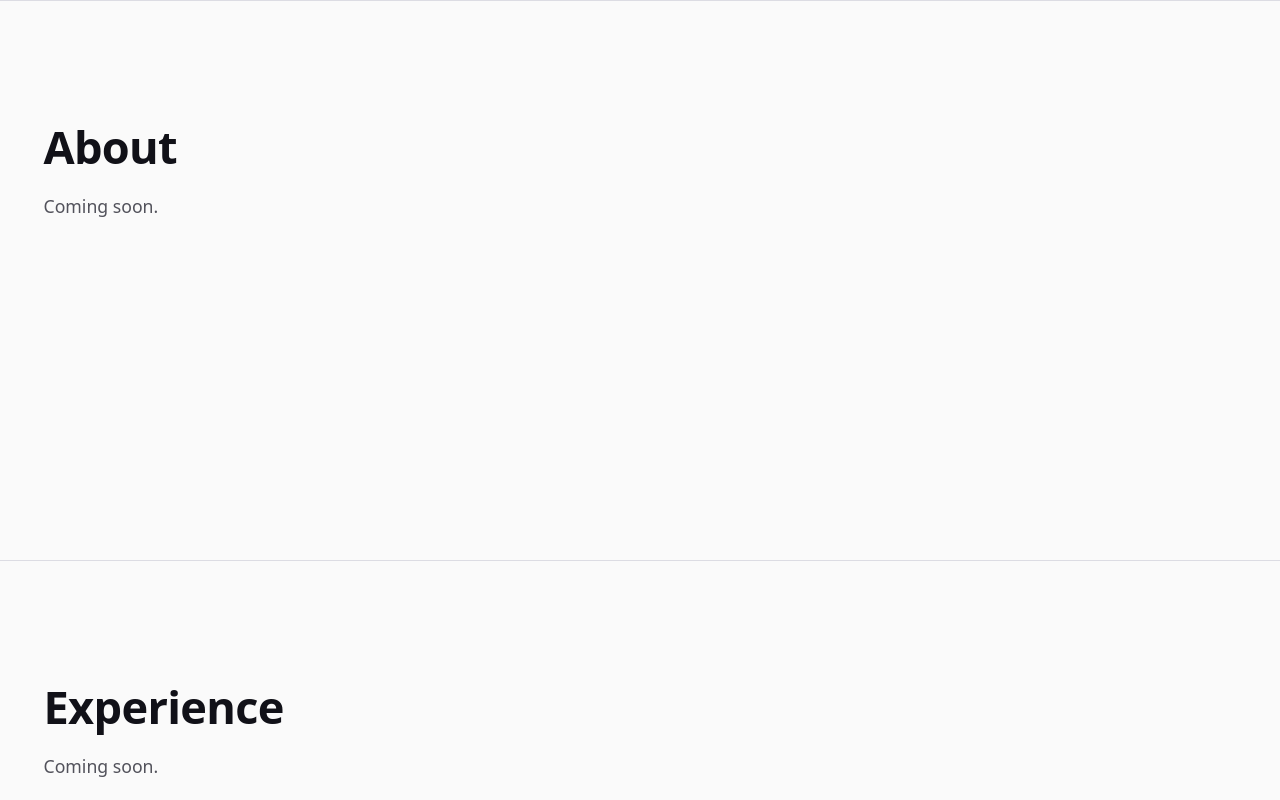
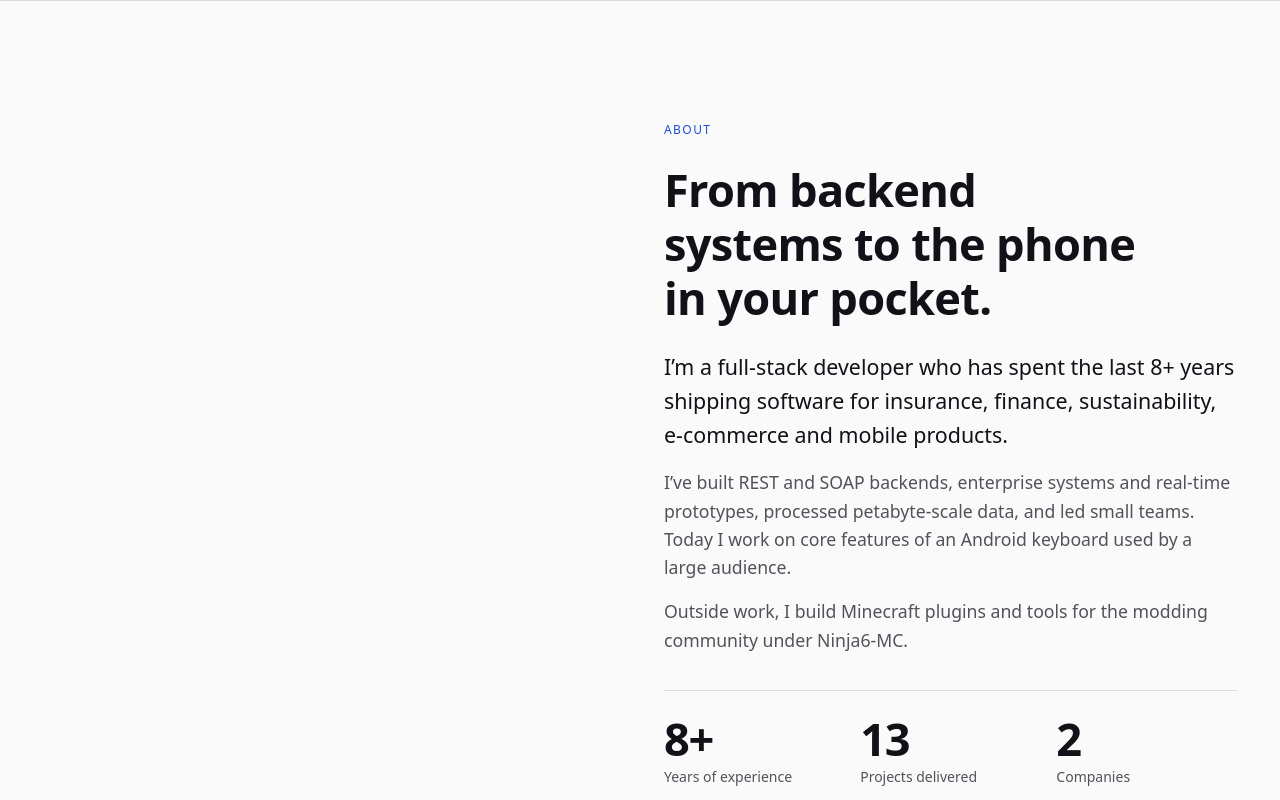
Before and after one commit to BharathASL/BharathASL.github.io, a React (Vite) app: page / in a window 1280 px wide. Shown: the part 800-1600 px from the top of the page. Built offline with nearby package versions, Linux system fonts and the light colour scheme; no server answers.

Commit message:
Add about section with story, key facts and space for the character

```diff
--- a/scripts/check-data.mjs
+++ b/scripts/check-data.mjs
@@ -40,6 +40,7 @@ text('profile', profile.role, 'role');
 text('profile', profile.tagline, 'tagline');
 month('profile', profile.careerStart, 'careerStart');
 list('profile', profile.roles, 'roles');
+text('profile', profile.aboutHeading, 'aboutHeading');
 list('profile', profile.about, 'about');
 
 services.forEach((s) => {
--- a/src/App.jsx
+++ b/src/App.jsx
@@ -7,6 +7,7 @@ import Cursor from './components/Cursor.jsx';
 import { followSystemTheme } from './theme/theme.js';
 import Section from './components/layout/Section.jsx';
 import Hero from './sections/Hero.jsx';
+import About from './sections/About.jsx';
 import { useDownload } from './hooks/useDownload.js';
 import { useReducedMotion } from './hooks/useReducedMotion.js';
 import { useSmoothScroll } from './hooks/useSmoothScroll.js';
@@ -65,12 +66,15 @@ export default function App() {
             )
           }
         />
-        {navigation.map((item) => (
-          <Section key={item.id} id={item.id} className="placeholder-section" labelledBy={`${item.id}-title`}>
-            <h2 id={`${item.id}-title`}>{item.label}</h2>
-            <p>Coming soon.</p>
-          </Section>
-        ))}
+        <About />
+        {navigation
+          .filter((item) => item.id !== 'about')
+          .map((item) => (
+            <Section key={item.id} id={item.id} className="placeholder-section" labelledBy={`${item.id}-title`}>
+              <h2 id={`${item.id}-title`}>{item.label}</h2>
+              <p>Coming soon.</p>
+            </Section>
+          ))}
       </main>
     </>
   );
--- a/src/data/profile.js
+++ b/src/data/profile.js
@@ -11,6 +11,7 @@ export const profile = {
   location: 'India',
   tagline: 'I build software across web, cloud, data and Android.',
   roles: ['Full-Stack Developer', 'Android Developer', 'Backend & Cloud Engineer'],
+  aboutHeading: 'From backend systems to the phone in your pocket.',
   about: [
     `I’m a full-stack developer who has spent the last ${YEARS}+ years shipping software for insurance, finance, sustainability, e-commerce and mobile products.`,
     'I’ve built REST and SOAP backends, enterprise systems and real-time prototypes, processed petabyte-scale data, and led small teams. Today I work on core features of an Android keyboard used by a large audience.',
--- /dev/null
+++ b/src/sections/About.css
@@ -0,0 +1,83 @@
+.about {
+  border-top: 1px solid var(--color-border);
+}
+
+.about__stage {
+  display: none;
+}
+
+.about__content {
+  display: flex;
+  flex-direction: column;
+  gap: var(--space-5);
+}
+
+.about__label {
+  margin: 0;
+  color: var(--color-accent);
+}
+
+.about__title {
+  max-width: 20ch;
+}
+
+.about__body {
+  display: flex;
+  flex-direction: column;
+  gap: var(--space-4);
+  max-width: 60ch;
+  color: var(--color-text-muted);
+}
+
+.about__body p {
+  margin: 0;
+}
+
+.about__body p:first-child {
+  font-size: var(--text-lg);
+  color: var(--color-text);
+}
+
+.about__facts {
+  display: grid;
+  grid-template-columns: repeat(3, minmax(0, 1fr));
+  gap: var(--space-4);
+  margin: var(--space-3) 0 0;
+  padding-top: var(--space-5);
+  border-top: 1px solid var(--color-border);
+}
+
+/* Value above the label visually, while screen readers still read the label first. */
+.about__fact {
+  display: grid;
+  align-content: start;
+  gap: var(--space-1);
+}
+
+.about__fact-value {
+  order: -1;
+  margin: 0;
+  font-family: var(--font-heading);
+  font-size: var(--text-h2);
+  font-weight: var(--weight-bold);
+  line-height: var(--leading-tight);
+  letter-spacing: var(--tracking-tight);
+}
+
+.about__fact-label {
+  font-size: var(--text-sm);
+  color: var(--color-text-muted);
+}
+
+@media (min-width: 1024px) {
+  .about {
+    display: grid;
+    align-items: center;
+    min-height: 100svh;
+  }
+
+  .about__stage {
+    display: block;
+    min-height: min(70svh, 640px);
+  }
+}
--- /dev/null
+++ b/src/sections/About.jsx
@@ -0,0 +1,44 @@
+import Section from '../components/layout/Section.jsx';
+import { profile } from '../data/profile.js';
+import { experience } from '../data/experience.js';
+import './About.css';
+
+const projectCount = experience.reduce((total, company) => total + company.projects.length, 0);
+
+const facts = [
+  { value: `${profile.yearsOfExperience}+`, label: 'Years of experience' },
+  { value: `${projectCount}`, label: 'Projects delivered' },
+  { value: `${experience.length}`, label: 'Companies' },
+];
+
+export default function About() {
+  return (
+    <Section id="about" className="about" labelledBy="about-title">
+      <div className="about__layout split">
+        {/* Empty on purpose: the 3D character moves into this space as the section scrolls in. */}
+        <div className="about__stage" data-character-anchor="about" aria-hidden="true" />
+
+        <div className="about__content">
+          <p className="about__label text-label">About</p>
+          <h2 id="about-title" className="about__title">
+            {profile.aboutHeading}
+          </h2>
+          <div className="about__body">
+            {profile.about.map((paragraph) => (
+              <p key={paragraph}>{paragraph}</p>
+            ))}
+          </div>
+
+          <dl className="about__facts">
+            {facts.map((fact) => (
+              <div key={fact.label} className="about__fact">
+                <dt className="about__fact-label">{fact.label}</dt>
+                <dd className="about__fact-value">{fact.value}</dd>
+              </div>
+            ))}
+          </dl>
+        </div>
+      </div>
+    </Section>
+  );
+}
```
Also changed, not shown: src/data/README.md.
